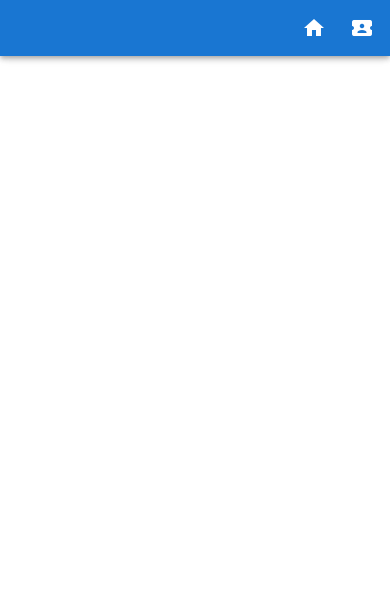
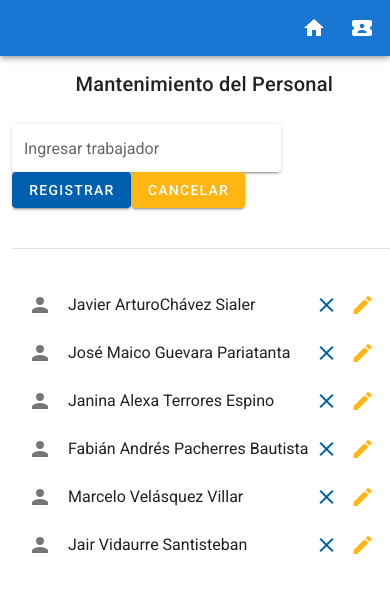
Before and after one commit to JavCho23/colasvirtuales, a Vue app: page /Mantenimiento in a window 390 px wide. Shown: the top 592 px of the page. Built offline with nearby package versions, Linux system fonts and the light colour scheme.

Commit message:
Crud- lack responsive

```diff
--- /dev/null
+++ b/src/components/CrudUser.vue
@@ -0,0 +1,123 @@
+<template>
+  <div>
+    <v-row>
+      <v-col cols="12" class="text-center">
+        <span v-text="'Mantenimiento del Personal'" class="title" />
+      </v-col>
+      <v-col
+        cols="12"
+        :class="isMobile ? '' : 'd-flex justify-space-between align-center'"
+      >
+        <div class="text">
+          <v-text-field
+            solo
+            v-model="newEmployee"
+            label="Ingresar trabajador"
+            hide-details
+          ></v-text-field>
+        </div>
+        <v-btn color="#0060b0" dark @click="registrar()">
+          Registrar
+        </v-btn>
+        <v-btn color="#ffb612" dark @click="cancelar()">
+          Cancelar
+        </v-btn>
+      </v-col>
+      <v-col cols="12">
+        <v-divider class="mt-4" />
+      </v-col>
+      <v-col cols="12">
+        <v-list>
+          <v-list-item v-for="(employee, i) in employees" :key="i">
+            <v-icon v-text="'mdi-account'" class="mr-4" />
+            <v-list-item-title v-text="employee.name"></v-list-item-title>
+            <v-spacer></v-spacer>
+            <div class="d-flex">
+              <v-btn icon>
+                <v-icon
+                  color="#0060b0"
+                  v-text="'mdi-close'"
+                  @click="eliminar(i)"
+                />
+              </v-btn>
+              <v-btn icon>
+                <v-icon
+                  color="#ffb612"
+                  v-text="'mdi-pencil'"
+                  @click="dialog(i)"
+                />
+              </v-btn>
+            </div>
+          </v-list-item>
+        </v-list>
+      </v-col>
+    </v-row>
+    <v-dialog v-model="confirmDialog" width="40%">
+      <v-card class="pa-4">
+        <v-text-field
+          solo
+          label="Editar Nombre"
+          v-model="editEmployee"
+          hide-details
+          class="pb-4"
+        ></v-text-field>
+        <v-card-actions class="pa-0">
+          <v-spacer></v-spacer>
+          <v-btn @click="editar()">
+            Editar
+          </v-btn>
+        </v-card-actions>
+      </v-card>
+    </v-dialog>
+  </div>
+</template>
+<script>
+export default {
+  data() {
+    return {
+      newEmployee: "",
+      employees: [
+        { name: "Javier ArturoChávez Sialer" },
+        { name: "José Maico Guevara Pariatanta" },
+        { name: "Janina Alexa Terrores Espino" },
+        { name: "Fabián Andrés Pacherres Bautista" },
+        { name: "Marcelo Velásquez Villar" },
+        { name: "Jair Vidaurre Santisteban" },
+      ],
+      confirmDialog: false,
+      editEmployee: "",
+      indexAux: 0,
+    };
+  },
+  methods: {
+    registrar() {
+      this.employees.push({ name: this.newEmployee });
+      this.newEmployee = "";
+    },
+    eliminar(i) {
+      this.employees.splice(i, 1);
+    },
+    cancelar() {
+      this.newEmployee = "";
+    },
+    dialog(i) {
+      this.confirmDialog = true;
+      this.indexAux = i;
+    },
+    editar() {
+      this.employees[this.indexAux].name = this.editEmployee;
+      this.confirmDialog = false;
+    },
+  },
+  computed: {
+    isMobile() {
+      return this.$vuetify.breakpoint.smAndDown;
+    },
+  },
+};
+</script>
+<style scoped>
+.text {
+  width: 70%;
+}
+</style>
--- a/src/components/Mantrabcomp.vue
+++ /dev/null
@@ -1,111 +0,0 @@
-<template>
-  <v-data-table
-    :headers="headers"
-    :items="desserts"
-    :items-per-page="5"
-    class="elevation-1"
-  ></v-data-table>
-</template>
-<script>
-  export default {
-    data () {
-      return {
-        headers: [
-          {
-            text: 'Nombre',
-            align: 'start',
-            sortable: false,
-            value: 'name',
-          },
-          { text: 'Apellidos', value: 'calories' },
-          { text: 'Dirección', value: 'fat' },
-          { text: 'Carbs (g)', value: 'carbs' },
-          { text: 'Protein (g)', value: 'protein' },
-          { text: 'Iron (%)', value: 'iron' },
-        ],
-        desserts: [
-          {
-            name: 'Frozen Yogurt',
-            calories: 159,
-            fat: 6.0,
-            carbs: 24,
-            protein: 4.0,
-            iron: '1%',
-          },
-          {
-            name: 'Ice cream sandwich',
-            calories: 237,
-            fat: 9.0,
-            carbs: 37,
-            protein: 4.3,
-            iron: '1%',
-          },
-          {
-            name: 'Eclair',
-            calories: 262,
-            fat: 16.0,
-            carbs: 23,
-            protein: 6.0,
-            iron: '7%',
-          },
-          {
-            name: 'Cupcake',
-            calories: 305,
-            fat: 3.7,
-            carbs: 67,
-            protein: 4.3,
-            iron: '8%',
-          },
-          {
-            name: 'Gingerbread',
-            calories: 356,
-            fat: 16.0,
-            carbs: 49,
-            protein: 3.9,
-            iron: '16%',
-          },
-          {
-            name: 'Jelly bean',
-            calories: 375,
-            fat: 0.0,
-            carbs: 94,
-            protein: 0.0,
-            iron: '0%',
-          },
-          {
-            name: 'Lollipop',
-            calories: 392,
-            fat: 0.2,
-            carbs: 98,
-            protein: 0,
-            iron: '2%',
-          },
-          {
-            name: 'Honeycomb',
-            calories: 408,
-            fat: 3.2,
-            carbs: 87,
-            protein: 6.5,
-            iron: '45%',
-          },
-          {
-            name: 'Donut',
-            calories: 452,
-            fat: 25.0,
-            carbs: 51,
-            protein: 4.9,
-            iron: '22%',
-          },
-          {
-            name: 'KitKat',
-            calories: 518,
-            fat: 26.0,
-            carbs: 65,
-            protein: 7,
-            iron: '6%',
-          },
-        ],
-      }
-    },
-  }
-</script>
--- a/src/router/index.js
+++ b/src/router/index.js
@@ -30,9 +30,9 @@ const routes = [
     component: () => import("../views/Ticket.vue"),
   },
   {
-    path: "/Mantrab",
-    name: "Mantrab",
-    component: () => import("../views/ManTrab.vue"),
+    path: "/Mantenimiento",
+    name: "Mantenimiento",
+    component: () => import("../views/Mantenimiento.vue"),
   },
   {
     path: "/Reportes",
--- a/src/views/ManTrab.vue
+++ b/src/views/Mantenimiento.vue
@@ -1,19 +1,19 @@
 <template>
   <div class="fondo d-flex align-center">
     <v-row no-gutters class="d-flex justify-center">
-      <v-col cols="12" md="8">
-        <Mantrabcomp />
+      <v-col cols="12" md="10">
+        <CrudUser />
       </v-col>
     </v-row>
   </div>
 </template>
 <script>
-import Mantrabcomp from "@/components/Mantrabcomp.vue";
+import CrudUser from "@/components/CrudUser.vue";
 export default {
   name: "Mantrab",
 
   components: {
-    Mantrabcomp,
+    CrudUser,
   },
 
   data: () => ({
```
